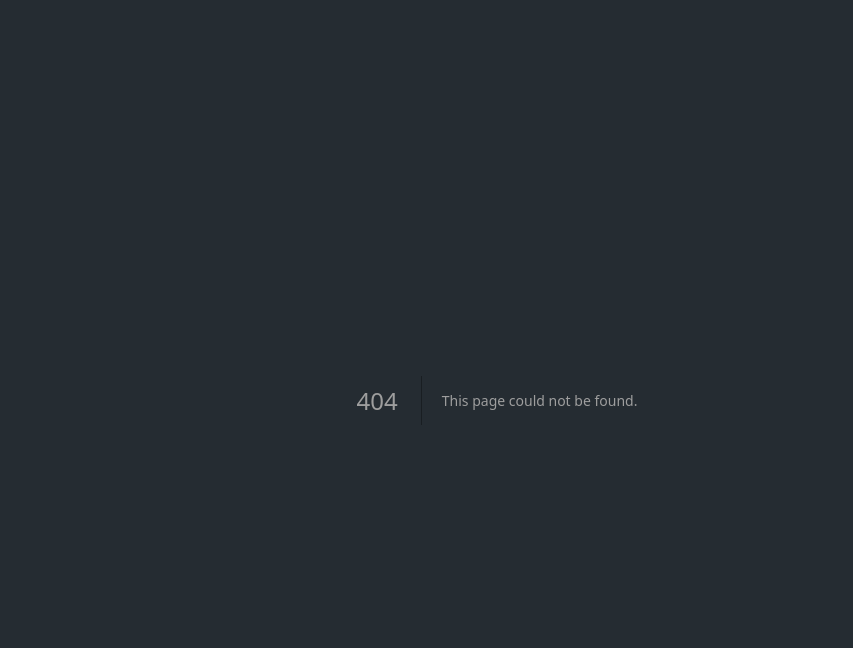
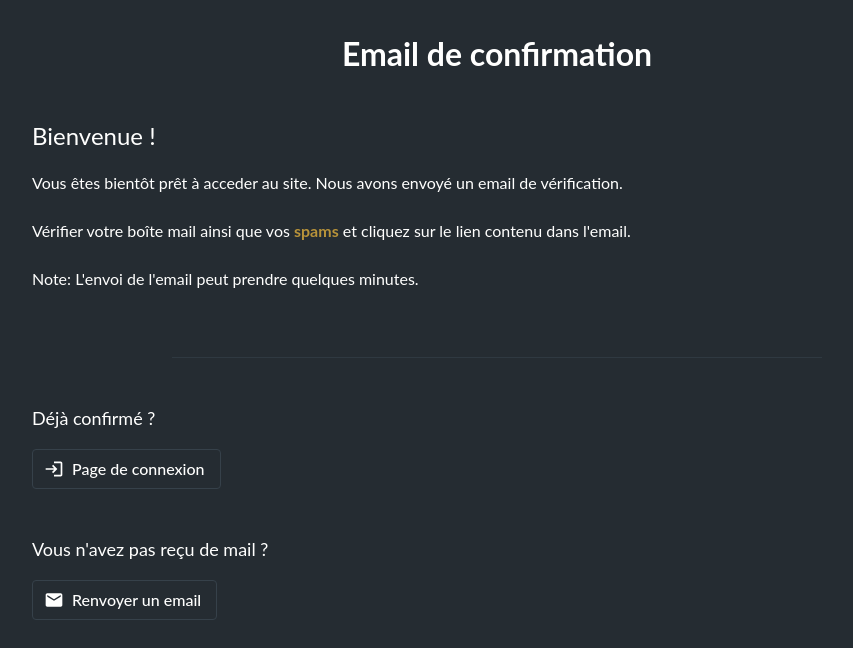
Before and after one commit to pyko7/LFL-Pickem, a Next.js app in the folder client/: page /signup/confirm-email in a window 1280 px wide. Before the commit this address had no page. Shown: the top 648 px of the page, without its empty margins (143-996 px from the left). Built offline with nearby package versions, Linux system fonts and the light colour scheme.

Commit message:
feat(confirm-email): add page

```diff
--- /dev/null
+++ b/client/pages/signup/confirm-email.tsx
@@ -0,0 +1,146 @@
+import { useState } from "react";
+import { styled, useTheme } from "@mui/material/styles";
+import Box from "@mui/material/Box";
+import Button from "@mui/material/Button";
+import Typography from "@mui/material/Typography";
+import Divider from "@mui/material/Divider";
+import LoginIcon from "@mui/icons-material/Login";
+import EmailIcon from "@mui/icons-material/Email";
+import { useMutation } from "@tanstack/react-query";
+import { useRouter } from "next/router";
+import { resendVerificationEmail } from "~/src/utils/api/auth/resendVerificationEmail";
+import ErrorSnackbar from "~/src/components/Feedbacks/ErrorSnackbar";
+import SuccessSnackbar from "~/src/components/Feedbacks/SuccesSnackbar";
+
+const ConfirmEmail = () => {
+  const theme = useTheme();
+  const { push } = useRouter();
+  const [error, setError] = useState(false);
+  const [success, setSuccess] = useState(false);
+
+  const mutation = useMutation({
+    mutationFn: resendVerificationEmail,
+    onError: () => {
+      setError(true);
+    },
+    onSuccess: () => {
+      setSuccess(true);
+    },
+  });
+
+  const handleLoginPageClick = () => {
+    push("/login");
+  };
+
+  const handleVerificationEmailClick = () => {
+    mutation.mutate();
+  };
+
+  const Page = styled(Box)(({ theme }) => ({
+    width: "100%",
+    padding: "35px 20px",
+    color: theme.palette.neutral.light,
+  }));
+
+  const Title = styled(Typography)({
+    fontSize: 32,
+    fontWeight: 700,
+    textAlign: "center",
+  });
+
+  const TextContainer = styled(Box)({
+    width: "100%",
+    marginTop: 35,
+    display: "flex",
+    flexDirection: "column",
+    gap: 20,
+    [theme.breakpoints.up("sm")]: {
+      width: "75%",
+      margin: "50px auto",
+    },
+  });
+
+  const SectionDivider = styled(Divider)(({ theme }) => ({
+    width: "66%",
+    maxWidth: 650,
+    margin: "auto",
+    backgroundColor: theme.palette.primary.light,
+  }));
+
+  const Buttons = styled(Button)(({ theme }) => ({
+    width: "fit-content",
+    color: theme.palette.neutral.light,
+    textTransform: "none",
+    fontSize: 16,
+    border: `1px solid ${theme.palette.primary.light}`,
+    "&:hover": {
+      border: `1px solid ${theme.palette.primary.light}`,
+
+      backgroundColor: theme.palette.primary.light,
+    },
+  }));
+
+  return (
+    <Page component="section">
+      <Title variant="h1">Email de confirmation</Title>
+      <TextContainer>
+        <Typography variant="h2" sx={{ fontSize: 24, fontWeight: 400 }}>
+          Bienvenue !
+        </Typography>
+        <Typography paragraph>
+          Vous êtes bientôt prêt à acceder au site. Nous avons envoyé un email
+          de vérification.
+          <br />
+          <br /> Vérifier votre boîte mail ainsi que vos{" "}
+          <strong style={{ color: theme.palette.secondary.main }}>
+            spams
+          </strong>{" "}
+          et cliquez sur le lien contenu dans l'email.
+          <br />
+          <br /> Note: L'envoi de l'email peut prendre quelques minutes.
+        </Typography>
+      </TextContainer>
+      <SectionDivider />
+      <TextContainer>
+        <Typography variant="h3" sx={{ fontSize: 18 }}>
+          Déjà confirmé ?
+        </Typography>
+        <Buttons
+          variant="outlined"
+          startIcon={<LoginIcon />}
+          onClick={handleLoginPageClick}
+        >
+          Page de connexion
+        </Buttons>
+      </TextContainer>
+      <TextContainer>
+        <Typography variant="h3" sx={{ fontSize: 18 }}>
+          Vous n'avez pas reçu de mail ?
+        </Typography>
+        <Buttons
+          variant="outlined"
+          startIcon={<EmailIcon />}
+          onClick={handleVerificationEmailClick}
+        >
+          Renvoyer un email
+        </Buttons>
+      </TextContainer>
+      {mutation.isError ? (
+        <ErrorSnackbar
+          open={error}
+          setOpen={setError}
+          message="Une erreur est survenue, veuillez réessayer plus tard"
+        />
+      ) : null}
+      {mutation.isSuccess ? (
+        <SuccessSnackbar
+          open={success}
+          setOpen={setSuccess}
+          message="Email envoyé"
+        />
+      ) : null}
+    </Page>
+  );
+};
+
+export default ConfirmEmail;
--- /dev/null
+++ b/client/src/components/Feedbacks/ErrorSnackbar.tsx
@@ -0,0 +1,25 @@
+import { forwardRef } from "react";
+import MuiAlert, { AlertProps } from "@mui/material/Alert";
+import Snackbar from "@mui/material/Snackbar";
+import { SnackbarProps } from "~/src/types/feedbacks";
+
+const ErrorSnackbar = ({ open, setOpen, message }: SnackbarProps) => {
+  const handleClose = () => {
+    setOpen(false);
+  };
+  const Alert = forwardRef<HTMLDivElement, AlertProps>(function Alert(
+    props,
+    ref
+  ) {
+    return <MuiAlert elevation={6} ref={ref} variant="filled" {...props} />;
+  });
+  return (
+    <Snackbar open={open} autoHideDuration={6000} onClose={handleClose}>
+      <Alert severity="error" sx={{ width: "100%" }}>
+        {message}
+      </Alert>
+    </Snackbar>
+  );
+};
+
+export default ErrorSnackbar;
--- /dev/null
+++ b/client/src/components/Feedbacks/SuccesSnackbar.tsx
@@ -0,0 +1,25 @@
+import { forwardRef } from "react";
+import MuiAlert, { AlertProps } from "@mui/material/Alert";
+import Snackbar from "@mui/material/Snackbar";
+import { SnackbarProps } from "~/src/types/feedbacks";
+
+const SuccessSnackbar = ({ open, setOpen, message }: SnackbarProps) => {
+  const handleClose = () => {
+    setOpen(false);
+  };
+  const Alert = forwardRef<HTMLDivElement, AlertProps>(function Alert(
+    props,
+    ref
+  ) {
+    return <MuiAlert elevation={6} ref={ref} variant="filled" {...props} />;
+  });
+  return (
+    <Snackbar open={open} autoHideDuration={6000} onClose={handleClose}>
+      <Alert severity="success" sx={{ width: "100%" }}>
+        {message}
+      </Alert>
+    </Snackbar>
+  );
+};
+
+export default SuccessSnackbar;
```
